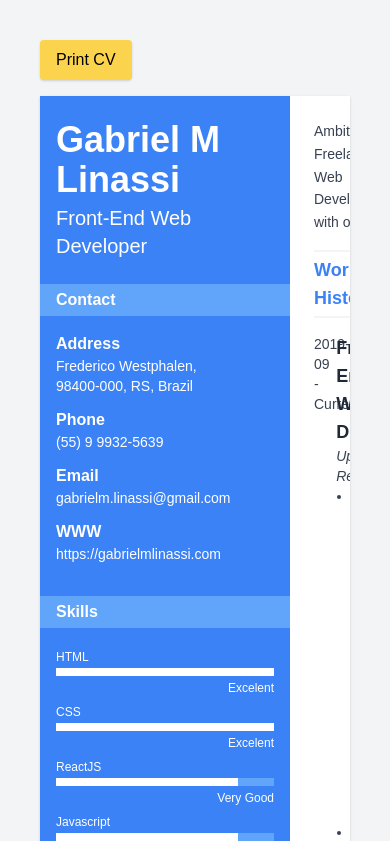
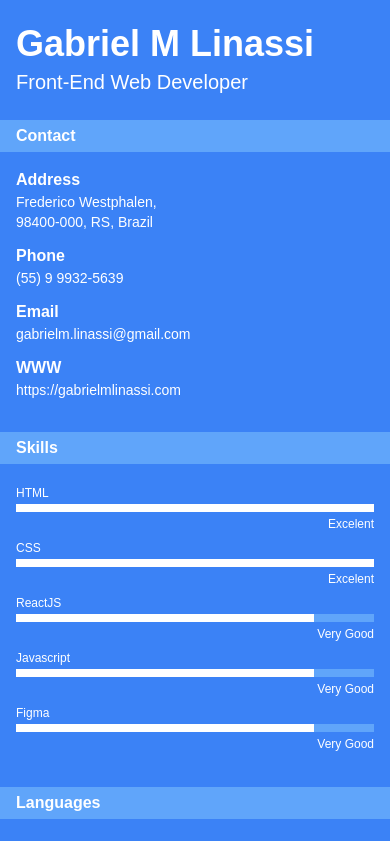
Before and after one commit to gabrielmlinassi/cv, a Next.js app: page /cv in a window 390 px wide. Shown: the top 841 px of the page. Built offline with nearby package versions, Linux system fonts and the light colour scheme.

Commit message:
Make it responsive to mobile

```diff
--- a/pages/cv.tsx
+++ b/pages/cv.tsx
@@ -18,13 +18,13 @@ export default function Home() {
 
   return (
     <div className="bg-gray-100">
-      <div className="max-w-4xl mx-auto p-10 space-y-4">
-        <button
+      <div className="max-w-4xl mx-auto p-0 md:p-10 space-y-4">
+        {/* <button
           className="px-4 py-2 bg-yellow-300 hover:bg-yellow-400 shadow rounded"
           onClick={handlePrint}
         >
           Print CV
-        </button>
+        </button> */}
         {/* mdx */}
         <div className="shadow">
           <CV ref={cvRef} />
@@ -36,7 +36,7 @@ export default function Home() {
 
 const CV = forwardRef<HTMLDivElement>((props, ref) => {
   return (
-    <div ref={ref} className="flex mx-auto doc">
+    <div ref={ref} className="flex flex-col md:flex-row mx-auto doc">
       {/* Left panel */}
       <div className="doc-side bg-blue-500">
         {/* Name */}
--- a/styles/index.scss
+++ b/styles/index.scss
@@ -19,8 +19,11 @@
 
 @layer components {
   .doc {
-    height: 1056px;
     overflow: hidden;
+
+    @media (min-width: 768px) {
+      height: 1056px;
+    }
   }
 
   .doc-side {
```
Also changed, not shown: 2 other files (tests, documents, lock files or other folders).
